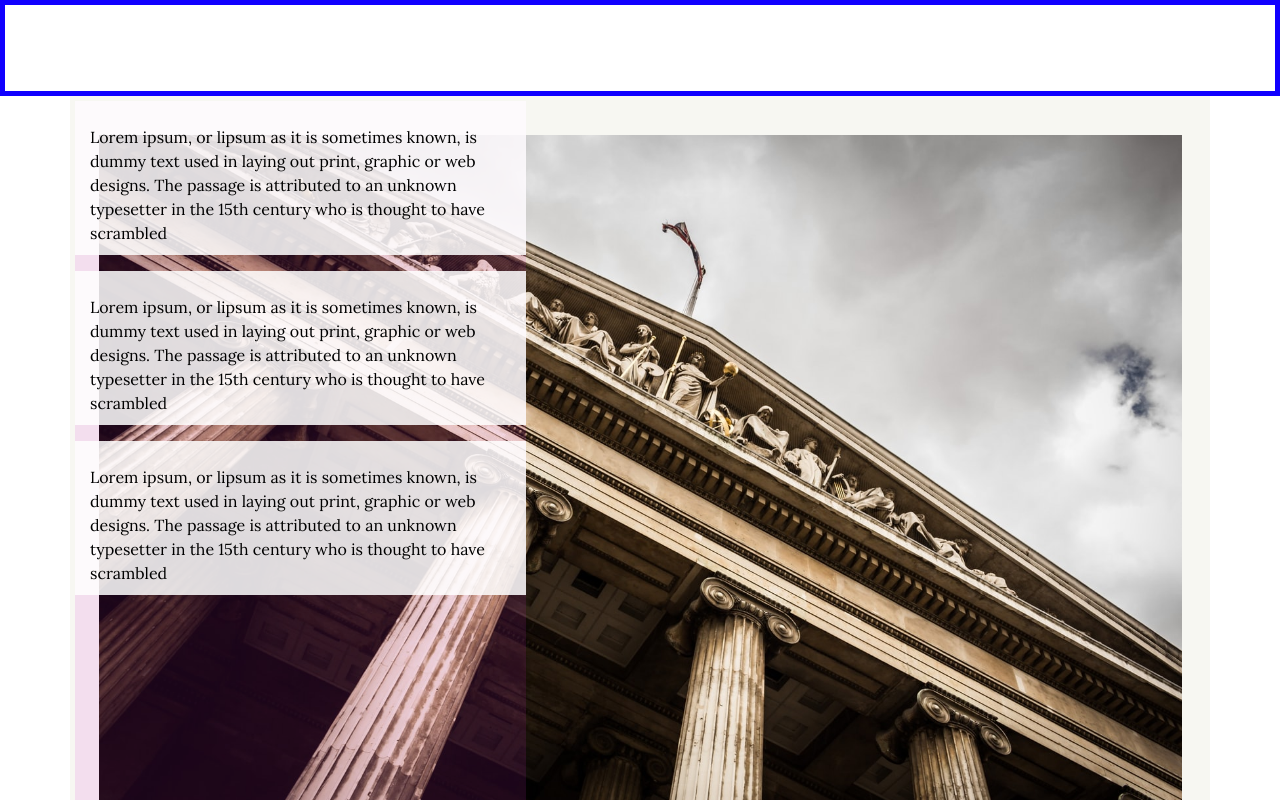
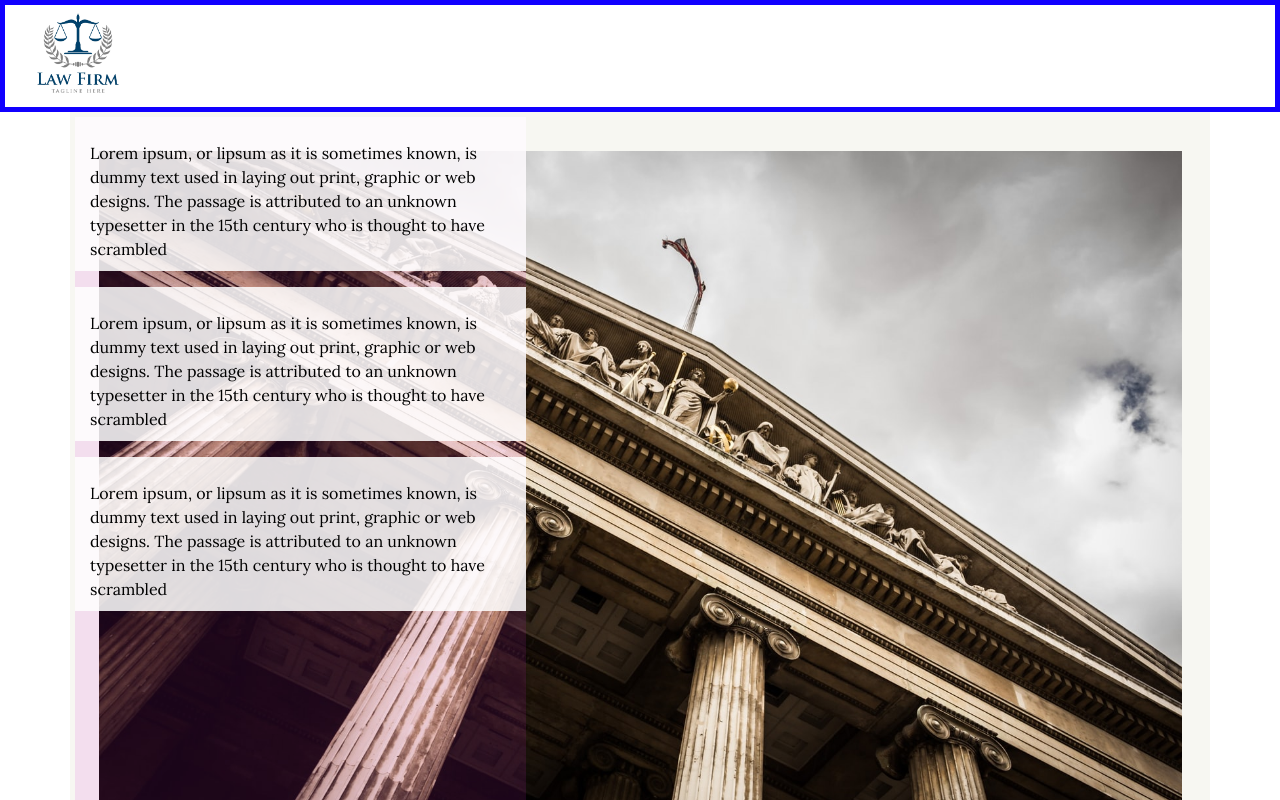
Before and after one commit to dr3dful1/rasheda-site2, a React (Create React App) app: page /landing in a window 1280 px wide. Shown: the top 800 px of the page. Built offline with nearby package versions, Linux system fonts and the light colour scheme.

Commit message:
logo added

```diff
--- a/src/App.css
+++ b/src/App.css
@@ -93,10 +93,23 @@
 
 .mainNav{
   width:100%;
-  height:12vh;
+  height:14vh;
   border-color: rgb(17, 0, 255);
   border-style: solid;
   border-width: 5px;
+  padding-left:10px;
+  z-index:12;
+  padding-top:4px;
+}
+.logoDiv{
+  /* border-color: red;
+  border-style: solid; */
+  height: 11vh;
+  width:10%;
+}
 
-  z-index:12;
+.navLogo{
+  object-fit:cover;
+  width:100%;
+  height:100%;
 }
--- a/src/components/Navbar.js
+++ b/src/components/Navbar.js
@@ -4,6 +4,9 @@ import {Nav, NavItem,Navbar,Badge} from 'react-bootstrap'
 function MainNavbar() {
     return (
         <div className="mainNav">
+            <div className="logoDiv">
+                <img src="lawfirmlogo.jpg" alt="Italian Trulli" className="navLogo " />
+            </div>
 
         </div>
     )
```
Also changed, not shown: public/lawfirmlogo.jpg (added).
